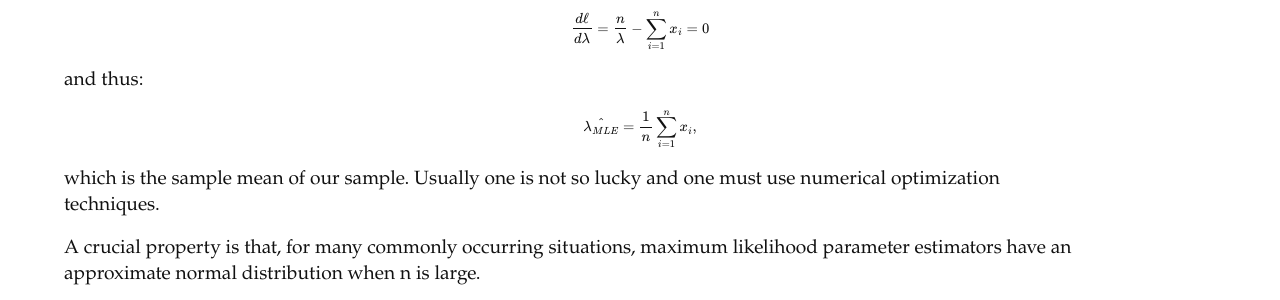
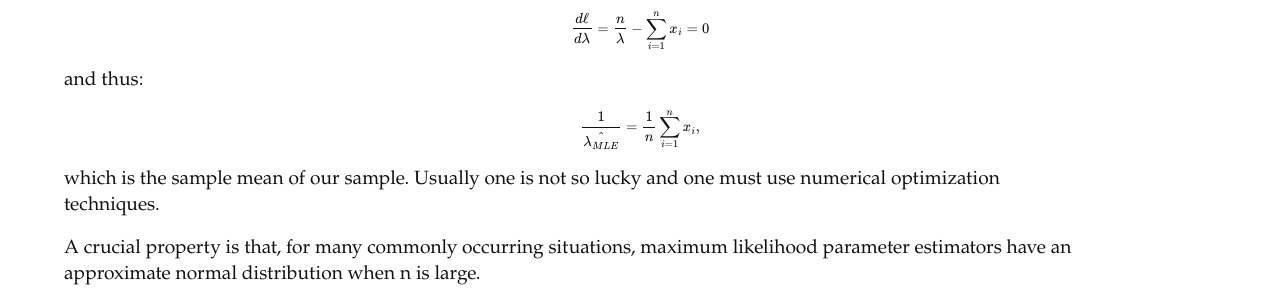
Before and after one commit to namwkim/2017, a Jekyll site: the page built from wiki/MLE.md, in a window 1280 px wide and 900 px high, scrolled down 2068 px. Shown: the part 151-451 px from the top of the window. Built offline with Jekyll 4.4.1, drawn with Linux system fonts in a browser that asks for light colours; nearby versions of some CDN libraries; formulas are drawn with MathJax 3.

Commit message:
fixed hw booboo

```diff
--- a/wiki/MLE.md
+++ b/wiki/MLE.md
@@ -102,7 +102,7 @@ $$
 and thus:
 
 $$
-\est{\lambda_{MLE}} = \frac{1}{n}\sum_{i=1}^n x_i,
+\frac{1}{\est{\lambda_{MLE}}} = \frac{1}{n}\sum_{i=1}^n x_i,
 $$
 
 which is the sample mean of our sample. Usually one is not so lucky and one must use numerical optimization techniques.
```
Also changed, not shown: homework/AM207_HW1.md (+1 -1 lines), 2 other files.
